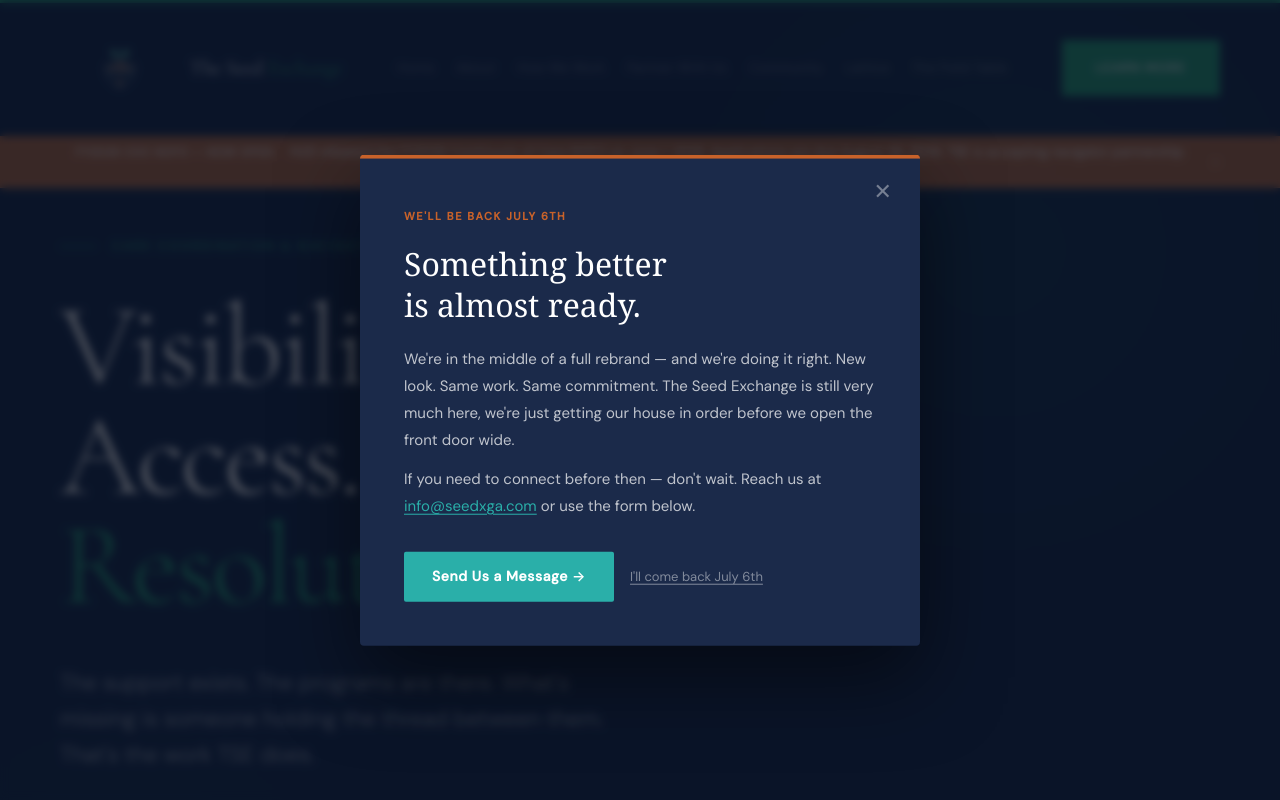
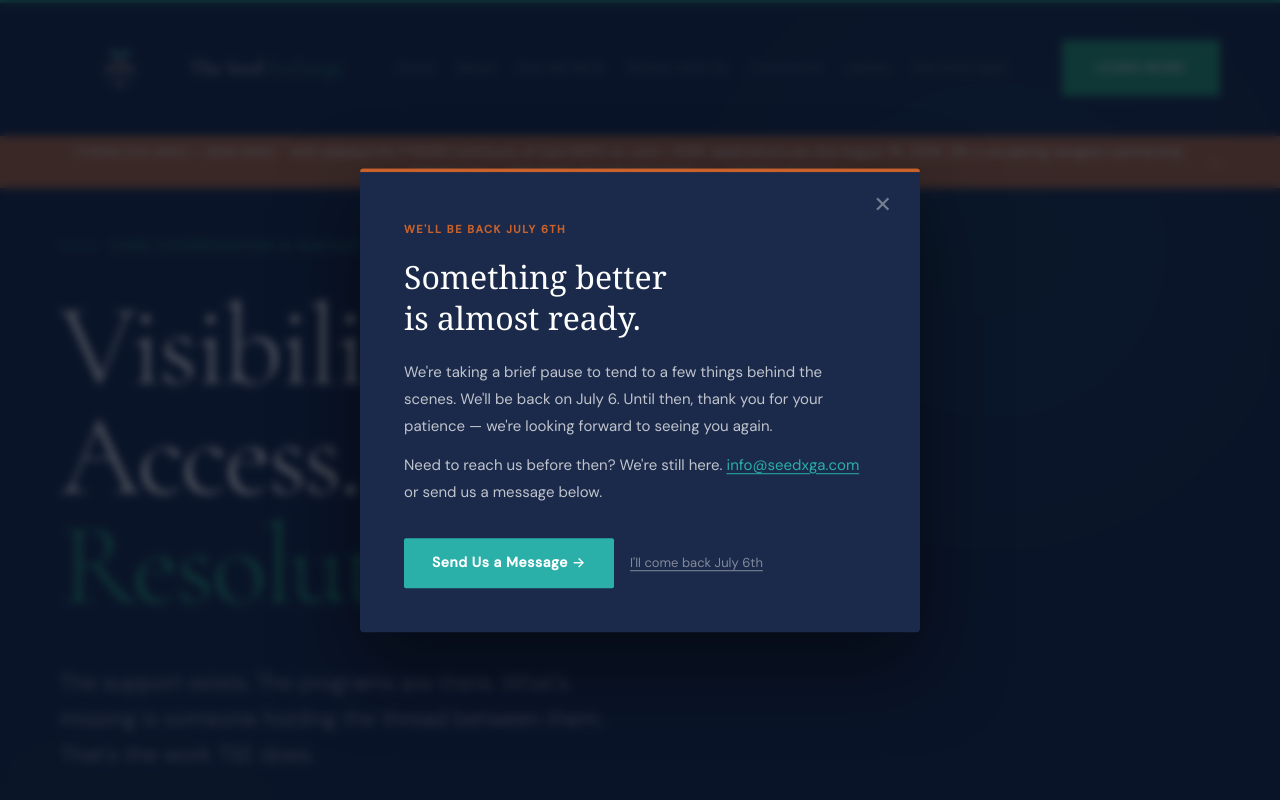
Before and after one commit to seventyeastllc/seed-exchange, a React (Vite) app: page / in a window 1280 px wide. Shown: the top 800 px of the page. Built offline with nearby package versions, Linux system fonts and the light colour scheme.

Commit message:
Update maintenance popup copy

```diff
--- a/src/components/MaintenancePopup.jsx
+++ b/src/components/MaintenancePopup.jsx
@@ -103,10 +103,9 @@
           color: 'rgba(255,255,255,0.72)',
           marginBottom: '12px',
         }}>
-          We're in the middle of a full rebrand — and we're doing it right.
-          New look. Same work. Same commitment. The Seed Exchange is still very
-          much here, we're just getting our house in order before we open
-          the front door wide.
+          We're taking a brief pause to tend to a few things behind the scenes.
+          We'll be back on July 6. Until then, thank you for your patience —
+          we're looking forward to seeing you again.
         </p>
 
         <p style={{
@@ -115,8 +114,7 @@
           color: 'rgba(255,255,255,0.72)',
           marginBottom: '32px',
         }}>
-          If you need to connect before then — don't wait.
-          Reach us at{' '}
+          Need to reach us before then? We're still here.{' '}
           <a
             href={`mailto:${CONTACT_EMAIL}`}
             style={{
@@ -127,7 +125,7 @@
           >
             {CONTACT_EMAIL}
           </a>
-          {' '}or use the form below.
+          {' '}or send us a message below.
         </p>
 
         {/* CTAs */}
```
